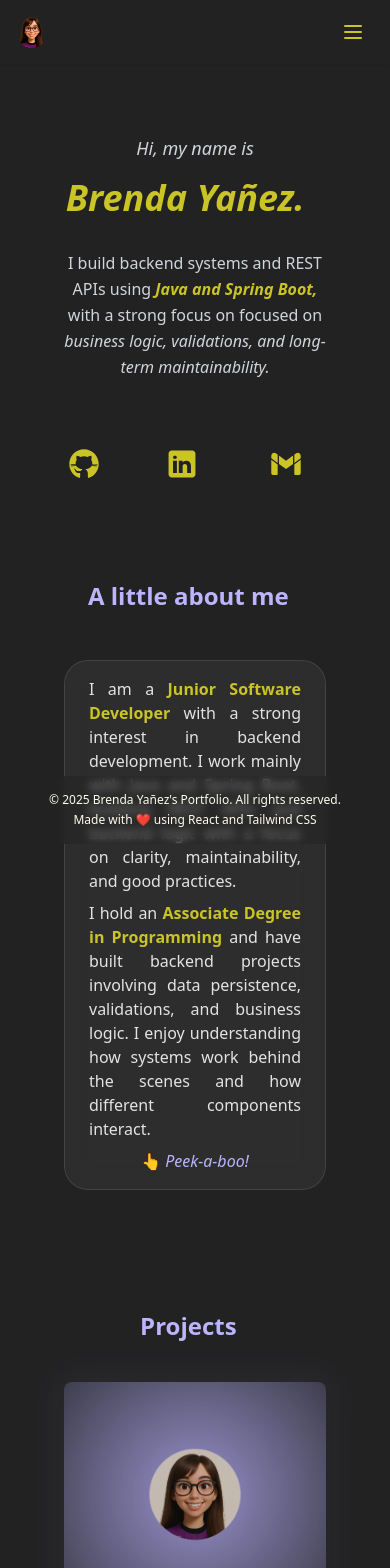
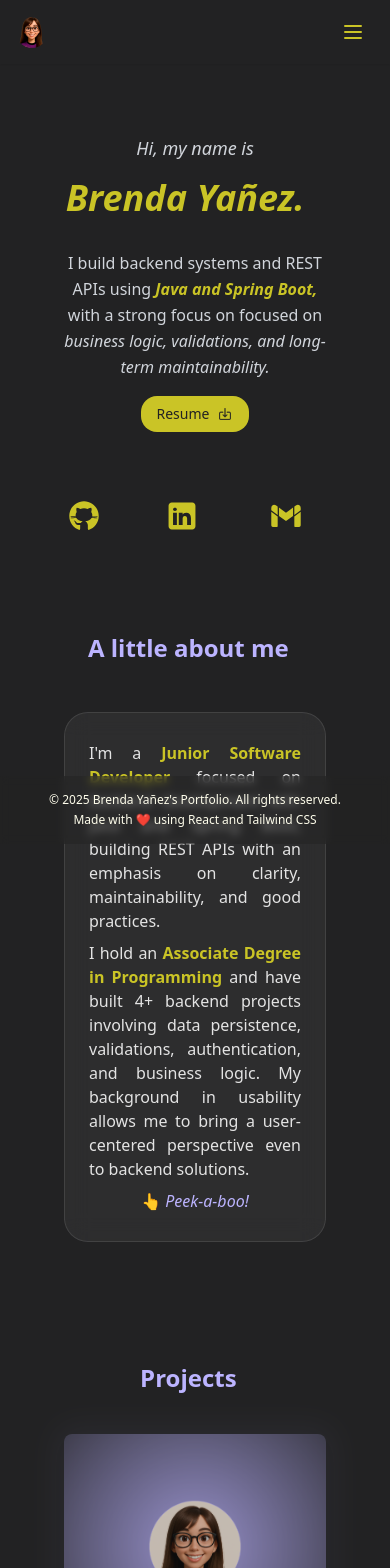
Before and after one commit to brendayw/brendayw-portfolio, a React (Vite) app: page / in a window 390 px wide. Shown: the top 1568 px of the page. Built offline with nearby package versions, Linux system fonts and the light colour scheme.

Commit message:
link de cv en hero version mobile + link de inicio + responsive de contact

```diff
--- a/src/components/AboutMe.jsx
+++ b/src/components/AboutMe.jsx
@@ -144,8 +144,12 @@ const AboutMe = () => {
                                 animate={{ opacity: 1, y: 0 }}
                                 transition={{ duration: 0.6 }}
                             >
-                                I am a <span className="text-[#CAC426] font-semibold">Junior Software Developer</span> with a strong interest in backend development. I work mainly with Java and Spring Boot, building REST APIs and backend logic with a
-                                focus on clarity, maintainability, and good practices.
+                                I'm a{" "}
+                                <span className="text-[#CAC426] font-semibold">
+                                    Junior Software Developer
+                                </span>{" "}
+                                focused on backend development with Java and Spring Boot, building REST APIs
+                                with an emphasis on clarity, maintainability, and good practices.
                             </motion.p>
                             <motion.p
                                 className="text-justify mb-2"
@@ -153,9 +157,14 @@ const AboutMe = () => {
                                 animate={{ opacity: 1, y: 0 }}
                                 transition={{ duration: 0.6 }}
                             >
-                                I hold an <span className="text-[#CAC426] font-semibold">Associate Degree in Programming</span> and have built backend projects involving data persistence,
-                                validations, and business logic. I enjoy understanding how systems
-                                work behind the scenes and how different components interact.
+                                I hold an{" "}
+                                <span className="text-[#CAC426] font-semibold">
+                                    Associate Degree in Programming
+                                </span>{" "}
+                                and have built 4+ backend projects involving data persistence,
+                                validations, authentication, and business logic. My background
+                                in usability allows me to bring a user-centered perspective even
+                                to backend solutions.
                             </motion.p>
                             <motion.p
                                 className="text-center text-[#BCB4FF] font-medium italic"
--- a/src/components/ContactForm.jsx
+++ b/src/components/ContactForm.jsx
@@ -60,25 +60,25 @@ const ContactForm = () => {
             <div className="w-full max-w-7xl grid grid-cols-1 md:grid-cols-2 gap-8">
 
                 {/* Columna izquierda: parrafo + contacto */}
-                <div className="w-[80%] flex flex-col gap-6 justify-center">
+                <div className="w-[100%] md:w-[80%] flex flex-col gap-6 justify-center">
                     <p className="text-lg text-gray-300 mb-4 text-justify">
                         I’m open to new opportunities and collaborations.
                         Feel free to reach out anytime! Whether it’s a question,
                         project proposal, or feedback, I’d love to hear from you.
                     </p>
 
-                    <div className='bg-[#1E1E1E] h-50 p-6 rounded-lg' >
-                        <p className="flex gap-6 items-center text-start text-md text-gray-300 p-2">
+                    <div className='bg-[#1E1E1E] h-50 p-4 md:p-6 rounded-lg' >
+                        <p className="flex gap-4 md:gap-6 items-center text-start xs:text-xs text-md text-gray-300 p-2">
                             <img src={Email} className='w-5 h-5' />
                             <a href="mailto:brendayw97@gmail.com" className="hover:text-[#CAC426] transition-colors">brendayw97@gmail.com</a>
                         </p>
-                        <p className="flex gap-6 items-center text-start text-md text-gray-300 p-2">
+                        <p className="flex gap-4 md:gap-6 items-center text-start text-md text-gray-300 p-2">
                             <img src={Linkedin} className='w-5 h-5'/>
                             <a href="https://www.linkedin.com/in/brendayw/" target="_blank" rel="noopener noreferrer" className="hover:text-[#CAC426] transition-colors">LinkedIn</a>
                         </p>
                     </div>
 
-                    <p className='flex gap-4 items-center justify-start italic'>
+                    <p className='flex text-sm gap-2 md:gap-4 items-center justify-start italic'>
                         <img src={Location} className='w-6 h-6'/>
                         Bahía Blanca, Buenos Aires, Argentina
                     </p>
--- a/src/components/Hero.jsx
+++ b/src/components/Hero.jsx
@@ -1,7 +1,7 @@
 import { useState } from "react";
 import { motion } from "framer-motion";
 import { useTypewriter } from '../hooks/useTypewritter';
-import image from '../assets/portraits/brenda.png';
+import downloadImage from '../assets/icons8-download-48.png';
 import github from '../assets/icons8-github.svg';
 import githubLila from '../assets/icons8-github-lila.svg';
 import gmail from '../assets/icons8-gmail.svg';
@@ -97,6 +97,18 @@ const Hero = () => {
                         I build backend systems and REST APIs using <span className='text-[#CAC426] font-bold italic hover:text-[#BCB4FF]'>Java and Spring Boot, </span>
                         with a strong focus on focused on <span className="italic"> business logic, validations, and long-term maintainability. </span>
                     </motion.p>
+
+
+                    <div className="md:hidden flex justify-center  items-center gap-4 lg:gap-6 mt-4">
+                        <a href="/cv/CV Brenda Yañez - Backend Developer 2025.pdf" target="_blank"
+                            rel="noopener noreferrer"
+                            className="bg-[#CAC426] hover:bg-[#BCB4FF] text-[#222223] hover:text-[#FFFEEC] px-4 py-2 md:px-8 py-2 rounded-2xl transition flex items-center gap-2 text-sm md:text-base"
+                        >
+                            Resume
+                            <img src={downloadImage} className='w-4 h-4 md:w-5 md:h-5'></img>
+                        </a>
+                    </div>
+
                 </div>
 
                 {/* Iconos sociales - Responsive */}
--- a/src/components/Navbar.jsx
+++ b/src/components/Navbar.jsx
@@ -6,22 +6,16 @@ const Navbar = () => {
 
   return (
     <nav className="fixed top-0 left-0 right-0 z-50 shadow-sm">
-       <div className="max-w-7xl mx-auto px-4 sm:px-6 lg:px-8">
-          <div className="flex items-center justify-between h-16">
-            {/* Logo */}
-            <div id="logo" className="flex-shrink-0">
-            <img
-              src="portraits/logo-brenda.png"
-              alt="Brenda's Logo"
-              className="w-8 h-8"
-            />
-          </div>
+      <div className="max-w-7xl mx-auto px-4 sm:px-6 lg:px-8">
+        <div className="flex items-center justify-between h-16">
+          {/* Logo */}
+          <a href='#hero' id="logo" className="flex-shrink-0">
+            <img src="portraits/logo-brenda.png" alt="Brenda's Logo" className="w-8 h-8" />
+          </a>
 
           <div className='flex md:hidden ml-auto z-50'>
-            <button
-              onClick={() => setIsOpen(!isOpen)}
+            <button onClick={() => setIsOpen(!isOpen)} arial-label="Menu"
               className='text-[#CAC426] hover:text-[#BCB4FF] focus:outline-none p-2 rounded-md'
-              arial-label="Menu"
             >
               <svg className="h-6 w-6" fill="none" viewBox="0 0 24 24" stroke="currentColor" strokeWidth={2}>
                 {isOpen ? (
@@ -73,37 +67,27 @@ const Navbar = () => {
       {isOpen && (
         <div className="md:hidden bg-[#222223] pb-4">
           <div className="px-2 pt-2 space-y-1">
-            <a
-              href='#about'
-              onClick={() => setIsOpen(false)}
+            <a href='#about' onClick={() => setIsOpen(false)}
               className="block px-3 py-2 text-[#CAC426] hover:text-[#BCB4FF] hover:bg-[#CAC426] hover:bg-opacity-15 rounded-2xl"
             >
               About
             </a>
-            <a href='#projects'
-              onClick={() => setIsOpen(false)}
+            <a href='#projects' onClick={() => setIsOpen(false)}
               className="block px-3 py-2 text-[#CAC426] hover:text-[#BCB4FF] hover:bg-[#CAC426] hover:bg-opacity-15 rounded-2xl"
             >
               Projects
             </a>
-            <a
-              href='#skills'
-              onClick={() => setIsOpen(false)}
+            <a href='#skills' onClick={() => setIsOpen(false)}
               className="block px-3 py-2 text-[#CAC426] hover:text-[#BCB4FF] hover:bg-[#CAC426] hover:bg-opacity-15 rounded-2xl"
             >
               Skills
             </a>
-            <a
-              href='#contact'
-              onClick={() => setIsOpen(false)}
+            <a href='#contact' onClick={() => setIsOpen(false)}
               className="block px-3 py-2 text-[#CAC426] hover:text-[#BCB4FF] hover:bg-[#CAC426] hover:bg-opacity-15 rounded-2xl"
             >
               Contact
             </a>
-            <a
-              href="/cv/CV Brenda Yañez - Backend Developer 2025.pdf"
-              target="_blank"
-              rel="noopener noreferrer"
+            <a href="/cv/CV Brenda Yañez - Backend Developer 2025.pdf" target="_blank" rel="noopener noreferrer"
               className="block px-3 py-2 bg-[#CAC426] hover:bg-[#BCB4FF] text-[#222223] hover:text-[#FFFEEC] rounded-2xl transition flex items-center justify-center gap-2"
             >
               Resume
```
